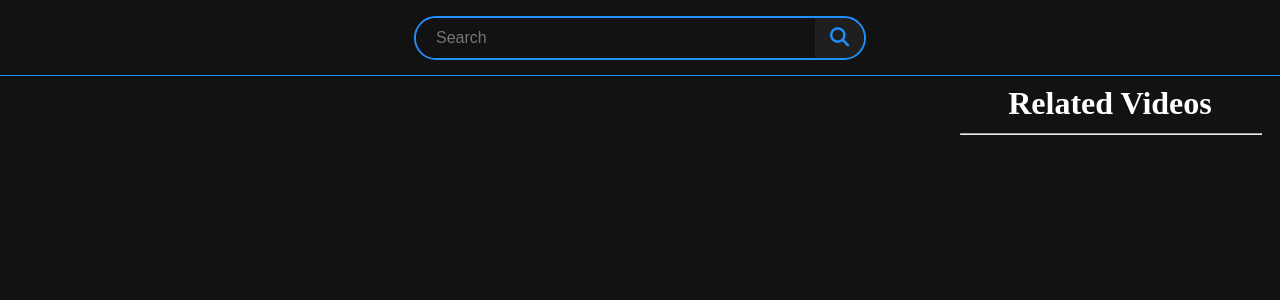
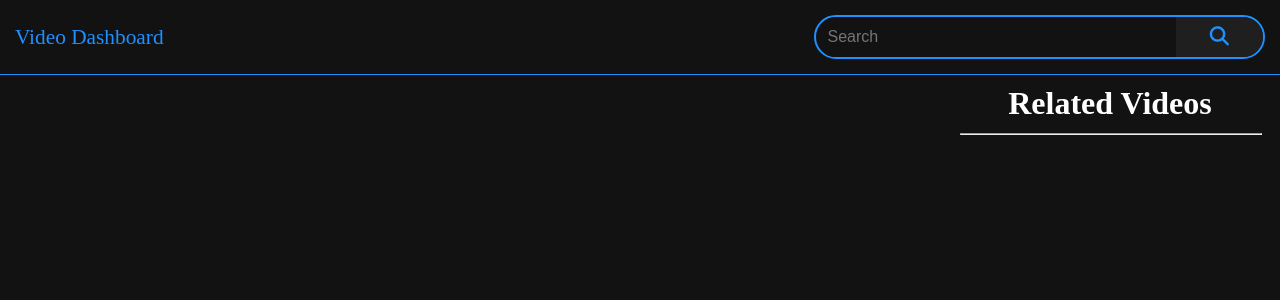
Before and after one commit to Zaymus/video-dashboard, a React (Vite) app: page /Video/1 in a window 1280 px wide. Shown: the top 300 px of the page. Built offline with nearby package versions, Linux system fonts and the light colour scheme; no server answers.

Commit message:
resolved styling defects and implemented a logo to return to home page when clicked

```diff
--- a/src/App.jsx
+++ b/src/App.jsx
@@ -10,15 +10,16 @@ import styled from "styled-components";
 const AppContainer = styled.div`
   margin-top: var(--header-height);
   padding-top: 10px;
+  height: calc(100vh - var(--header-height) - 10px);
 `;
 
 const App = () => {
   return (
     <>
       <Suspense fallback={<Fullscreen><Loader /></Fullscreen>}>
-        <Header />
         <AppContainer>
             <BrowserRouter>
+              <Header />
               <Routes>
                 <Route path="/" element={<Home />}/>
                 <Route path="/Video/:videoId" element={<Video />}/>
--- a/src/components/Header/Header.jsx
+++ b/src/components/Header/Header.jsx
@@ -1,22 +1,44 @@
 import styled from "styled-components";
 import SearchBar from "../SearchBar/SearchBar";
+import { NavLink } from "react-router";
 
 const HeaderContainer = styled.div`
-  width: 100vw;
+  width: 100%;
+  padding: 0 15px;
   height: var(--header-height);
   background: var(--background-dark);
   display: flex;
-  justify-content: center;
+  justify-content: space-between;
   align-items: center;
   border-bottom: 1px solid var(--primary);
   position: fixed;
   top: 0;
   left: 0;
+  box-sizing: border-box;
+
+  a {
+    color: var(--primary);
+    text-decoration: none;
+    transition: text-shadow 150ms linear;
+
+    &:active {
+      color: var(--primary);
+    }
+
+    &:visitied {
+      color: var(--primary);
+    }
+
+    &:hover {
+      text-shadow: 0px 0px 10px var(--primary);
+    }
+  }
 `;
 
 const Header = () => {
   return (
     <HeaderContainer>
+      <NavLink to="/">Video Dashboard</NavLink>
       <SearchBar />
     </HeaderContainer>
   );
--- a/src/components/SearchBar/SearchBar.jsx
+++ b/src/components/SearchBar/SearchBar.jsx
@@ -5,9 +5,10 @@ import { SROnly } from '../common';
 const SearchContainer = styled.div`
   width: 35%;
   height: 40px;
+  padding-left: 10px;
   border-radius: 25px;
   border: 2px solid var(--primary);
-  background: var(--surface-dark);
+  background: var(--background-dark);
   display: flex;
   align-items: center;
   overflow: hidden;
@@ -15,8 +16,7 @@ const SearchContainer = styled.div`
 
 const SearchInput = styled.input`
   height: 100%;
-  flex: 1;
-  padding: 0 10px 0 20px;
+  width: 80%;
   font-size: 1rem;
   border: none;
   background-color: var(--background-dark);
@@ -29,7 +29,7 @@ const SearchInput = styled.input`
 
 const SearchButton = styled.button`
   height: 100%;
-  flex: 0.1;
+  width: 20%;
   border: none;
   font-size: 1.2rem;
   background-color: var(--surface-dark);
--- a/src/pages/Home/Home.jsx
+++ b/src/pages/Home/Home.jsx
@@ -13,6 +13,8 @@ const Home = () => {
   const VideosContainer = styled.div`
     display: flex;
     width: 100%;
+    height: 100%;
+    overflow-y: scroll;
     flex-wrap: wrap;
     flex-direction: ${props => props.isMobile ? 'column' : 'row'};
     align-items: ${props => props.isMobile ? 'center' : 'flex-start'};
```
